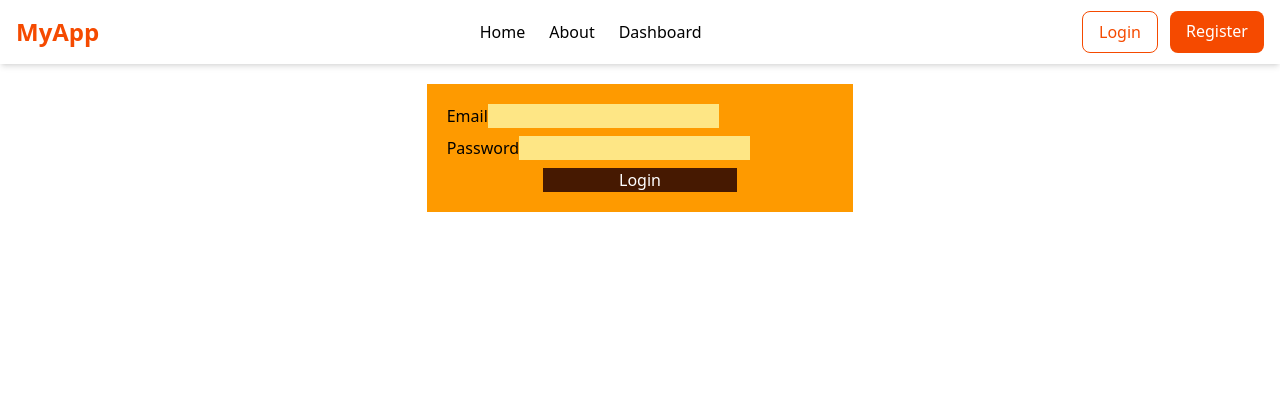
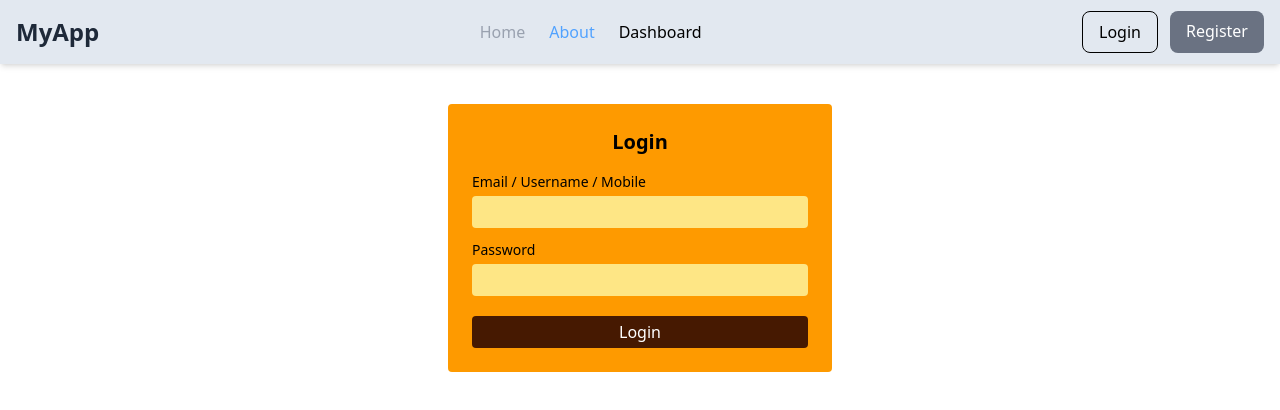
Before and after one commit to Web-Dev-Spider/my-app-client, a React (Vite) app: page /login in a window 1280 px wide. Shown: the top 410 px of the page. Built offline with nearby package versions, Linux system fonts and the light colour scheme.

Commit message:
login reg cookie set

```diff
--- a/src/App.jsx
+++ b/src/App.jsx
@@ -30,7 +30,7 @@
 
 // export default App
 import React from 'react'
-import { Routes, Route } from 'react-router-dom'
+import { Routes, Route, Navigate } from 'react-router-dom'
 
 import Home from './pages/Home'
 import Login from './pages/Login'
@@ -39,6 +39,8 @@ import About from './pages/About'
 import Register from './pages/Register'
 import Dashboard from './pages/Dashboard'
 import Layout from './layouts/Layout'
+import PageNotFound from './pages/PageNotFound'
+import ProtectedRoute from './components/ProtectedRoute'
 
 function App() {
 
@@ -51,9 +53,12 @@ function App() {
         <Route path="/" element={<Home />} />
         <Route path="/home" element={<Welcome />} />
         <Route path="/about" element={<About />} />
-        <Route path="/dashboard" element={<Dashboard />} />
+        <Route element={<ProtectedRoute />}>
+          <Route path="/dashboard" element={<Dashboard />} />
+        </Route>
         <Route path="/login" element={<Login />} />
         <Route path="/register" element={<Register />} />
+        <Route path="/*" element={<Navigate to="/" />} />
       </Route>
 
       {/* Routes WITHOUT Navbar */}
--- a/src/components/Navbar.jsx
+++ b/src/components/Navbar.jsx
@@ -1,23 +1,27 @@
 import React from 'react'
-import { BrowserRouter as Router, Routes, Route, Link, Navigate, Outlet } from "react-router-dom";
+import { NavLink } from "react-router-dom";
+import { useAuth } from '../context/AuthContext';
 
 function Navbar() {
+    const { isAuthenticated, role } = useAuth();
     return (
-        <nav className="bg-white shadow-md">
+        <nav className="bg-slate-200 shadow-md">
             <div className="max-w-7xl mx-auto px-4 h-16 flex items-center justify-between">
-                <h1 className="text-2xl font-bold text-orange-600">MyApp</h1>
+                <h1 className="text-2xl font-bold text-gray-800 hover:text-orange-600">MyApp</h1>
 
 
                 <div className="hidden md:flex gap-6">
-                    <Link to="/" className="hover:text-orange-600">Home</Link>
-                    <Link to="/about" className="hover:text-orange-600">About</Link>
-                    <Link to="/dashboard" className="hover:text-orange-600">Dashboard</Link>
+                    <NavLink to="/" className={({ isActive }) => (isActive ? "text-gray-800 font-semibold bg-amber-400" : "text-gray-400")}>Home</NavLink>
+                    <NavLink to="/about" className={({ isActive }) => (isActive ? "text-orange-600" : "text-blue-400")}>About</NavLink>
+                    <NavLink to="/dashboard" className="hover:text-orange-600">Dashboard</NavLink>
                 </div>
 
 
                 <div className="flex gap-3">
-                    <Link to="/login" className="px-4 py-2 border border-orange-600 text-orange-600 rounded-lg">Login</Link>
-                    <Link to="/register" className="px-4 py-2 bg-orange-600 text-white rounded-lg">Register</Link>
+                    {isAuthenticated && (<><span>role: {role}</span><NavLink to="/logout" className="px-4 py-2 border border-gray-800-600 text-gray-900-600 rounded-lg">Logout</NavLink></>)}
+                    {!isAuthenticated && (<><NavLink to="/login" className="px-4 py-2 border border-gray-800-600 text-gray-900-600 rounded-lg">Login</NavLink>
+                        <NavLink to="/register" className="px-4 py-2 bg-gray-500 text-white rounded-lg">Register</NavLink></>
+                    )}
                 </div>
             </div>
         </nav>
--- /dev/null
+++ b/src/components/ProtectedRoute.jsx
@@ -0,0 +1,23 @@
+import React from 'react'
+import { useAuth } from '../context/AuthContext'
+import { Navigate, Outlet } from 'react-router-dom'
+
+const ProtectedRoute = ({ allowedRoles }) => {
+
+    const { isAuthenticated, role, loading } = useAuth()
+    if (loading) {
+        return null
+    }
+    if (!isAuthenticated) {
+        return <Navigate to="/login" replace />
+    }
+
+    if (allowedRoles && !allowedRoles.includes(role)) {
+        return <Navigate to="/login" replace />
+    }
+
+    return <Outlet />
+
+}
+
+export default ProtectedRoute
--- /dev/null
+++ b/src/context/AuthContext.jsx
@@ -0,0 +1,41 @@
+import React from 'react'
+import { useContext, createContext, useState } from 'react'
+
+
+const AuthContext = createContext({
+    isAuthenticated: false,
+    login: () => { },
+    logout: () => { },
+    role: null,
+    loading: false
+})
+
+
+export const AuthProvider = ({ children }) => {
+    const [isAuthenticated, setIsAuthenticated] = useState(() => !!localStorage.getItem('token'))
+    const [role, setRole] = useState(() => localStorage.getItem('role'))
+    const [loading, setLoading] = useState(false)
+
+    const login = (token, role) => {
+        localStorage.setItem('token', token)
+        localStorage.setItem('role', role)
+        setIsAuthenticated(true)
+        setRole(role)
+    }
+
+    const logout = () => {
+        localStorage.removeItem('token')
+        localStorage.removeItem('role')
+        setIsAuthenticated(false)
+        setRole(null)
+        setLoading(false)
+    }
+
+    return (
+        <AuthContext.Provider value={{ isAuthenticated, login, logout, role, loading }}>
+            {children}
+        </AuthContext.Provider>
+    )
+}
+
+export const useAuth = () => useContext(AuthContext)
--- /dev/null
+++ b/src/context/AuthenticationContext.jsx
@@ -0,0 +1,14 @@
+import React from 'react'
+import { createContext } from 'react'
+import Login from '../pages/Login'
+
+const AuthenticationContext = createContext({
+    isAuthenticated: false,
+    Login: () => { },
+    logout: () => { },
+    role: null,
+    loading: false,
+})
+
+
+export default AuthenticationContext
--- a/src/main.jsx
+++ b/src/main.jsx
@@ -4,10 +4,14 @@ import './index.css'
 import App from './App.jsx'
 import { BrowserRouter } from 'react-router-dom'
 
+
 createRoot(document.getElementById('root')).render(
   <StrictMode>
+
     <BrowserRouter>
       <App />
     </BrowserRouter>
+
+
   </StrictMode>,
 )
--- a/src/pages/Login.jsx
+++ b/src/pages/Login.jsx
@@ -1,59 +1,108 @@
-import axios from 'axios'
-import React, { useState } from 'react'
-import { useNavigate } from 'react-router-dom'
+import React, { useState } from "react";
+import { useNavigate } from "react-router-dom";
+import api from "../axios/axiosInstance";
 
 function Login() {
-    const navigate = useNavigate()
-    const [loginData, setLoginData] = useState({
-        email: '',
-        password: ''
-    })
+    const navigate = useNavigate();
+
+    const [form, setForm] = useState({
+        identifier: "",
+        password: ""
+    });
+
+    const [error, setError] = useState("");
+    const [loading, setLoading] = useState(false);
 
     const handleChange = (e) => {
-        console.log(e.target.value)
-        setLoginData({
-            ...loginData,
+        setForm((prev) => ({
+            ...prev,
             [e.target.name]: e.target.value
-        })
-    }
-    const handleLogin = async (e) => {
-        e.preventDefault()
+        }));
+    };
+
+    const handleSubmit = async (e) => {
+        e.preventDefault();
+        setError("");
+        setLoading(true);
 
         try {
-            const res = await axios.post(`${import.meta.env.VITE_BASE_URL}/user/login`, loginData, { withCredentials: true })
-            if (res.data.success) {
+            const res = await api.post("/auth/login", {
+                identifier: form.identifier,
+                password: form.password
+            });
 
-                navigate('/home')
+            const data = res.data;
+
+            if (data.success) {
+                // backend already set cookie
+                navigate(data.redirectTo || "/home");
+            } else {
+                setError(data.message || "Login failed");
             }
-            else {
 
-                alert(res.data.message)
-            }
-            console.log(res.data)
+        } catch (err) {
+            const msg =
+                err.response?.data?.message ||
+                "Unable to login. Please try again.";
 
-        } catch (error) {
-            console.log(error)
+            setError(msg);
+        } finally {
+            setLoading(false);
         }
-        // console.log(loginData)
-    }
+    };
+
     return (
-        <div className='w-1/3 bg-amber-500 h-auto mx-auto mt-5 p-5'>
-            <form onSubmit={handleLogin} className='flex flex-col gap-2'>
+        <div className="w-full max-w-sm mx-auto mt-10 p-6 bg-amber-500 rounded">
+
+            <h2 className="text-xl font-semibold mb-4 text-center">
+                Login
+            </h2>
+
+            <form onSubmit={handleSubmit} className="flex flex-col gap-3">
+
                 <div>
-
-                    <label htmlFor="name">Email</label>
-                    <input type="text" className='bg-amber-200' name="email" value={loginData.email} onChange={handleChange} />
-                </div>
-                <div>
-
-                    <label htmlFor="name">Password</label>
-                    <input type="password" className='bg-amber-200' name='password' value={loginData.password} onChange={handleChange} />
+                    <label className="block text-sm mb-1">
+                        Email / Username / Mobile
+                    </label>
+                    <input
+                        type="text"
+                        name="identifier"
+                        value={form.identifier}
+                        onChange={handleChange}
+                        className="w-full px-2 py-1 rounded bg-amber-200"
+                        autoComplete="username"
+                    />
                 </div>
 
-                <button className='bg-amber-950 text-white w-1/2 mx-auto' type='submit'>Login</button>
+                <div>
+                    <label className="block text-sm mb-1">
+                        Password
+                    </label>
+                    <input
+                        type="password"
+                        name="password"
+                        value={form.password}
+                        onChange={handleChange}
+                        className="w-full px-2 py-1 rounded bg-amber-200"
+                        autoComplete="current-password"
+                    />
+                </div>
+
+                {error && (
+                    <p className="text-red-700 text-sm">{error}</p>
+                )}
+
+                <button
+                    type="submit"
+                    disabled={loading}
+                    className="bg-amber-950 text-white py-1 rounded mt-2 disabled:opacity-60"
+                >
+                    {loading ? "Logging in..." : "Login"}
+                </button>
+
             </form>
         </div>
-    )
+    );
 }
 
-export default Login
+export default Login;
--- /dev/null
+++ b/src/pages/PageNotFound.jsx
@@ -0,0 +1,14 @@
+import React from 'react'
+import { Link } from 'react-router-dom'
+import Home from './Home'
+
+const PageNotFound = () => {
+    return (
+        <div className='h-screen flex flex-col justify-center items-center'>
+            <h2>404 - Page not found ⛔</h2>
+            <Link to="/" className='bg-blue-400 px-4 py-2 mt-2 rounded-sm hover:bg-blue-800 hover:text-white'>Back to Home</Link>
+        </div>
+    )
+}
+
+export default PageNotFound
--- a/src/pages/Register.jsx
+++ b/src/pages/Register.jsx
@@ -30,7 +30,9 @@ function Register() {
         console.log("Registration data", registrationData)
         setLoading(true)
         const res = await api.post(`/auth/register`, registrationData)
+        setLoading(false)
         if (res.data.success) {
+            console.log(res.data.newAgency)
 
             navigate('/dashboard')
         } else {
@@ -52,7 +54,7 @@ function Register() {
                         <option value="HPCL">HPCL</option>
                         <option value="BPCL">BPCL</option>
                     </select>
-                    <input className="w-full mb-3 p-2 border rounded" name='sapcode' placeholder="sapcode" onChange={handleChange} value={registrationData.sapCode} />
+                    <input className="w-full mb-3 p-2 border rounded" name='sapcode' placeholder="sapcode" onChange={handleChange} value={registrationData.sapcode} />
                     <input className="w-full mb-3 p-2 border rounded" name='email' placeholder="Email" onChange={handleChange} value={registrationData.email} />
                     <input className="w-full mb-3 p-2 border rounded" name='password' type="password" placeholder="Password" onChange={handleChange} value={registrationData.password} />
                     <button className="w-full bg-orange-600 text-white py-2 rounded" onClick={handleRegister}>Create Account</button>
```
